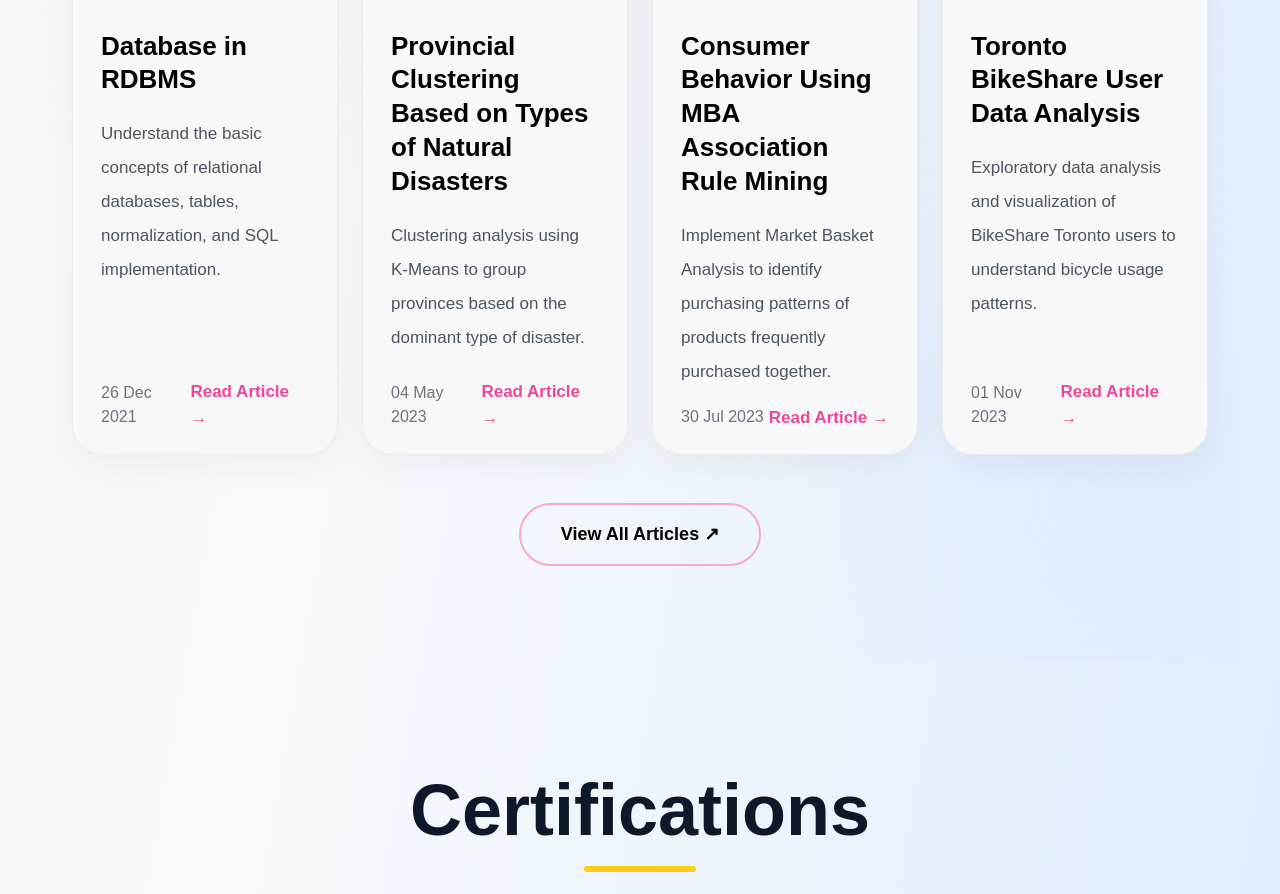
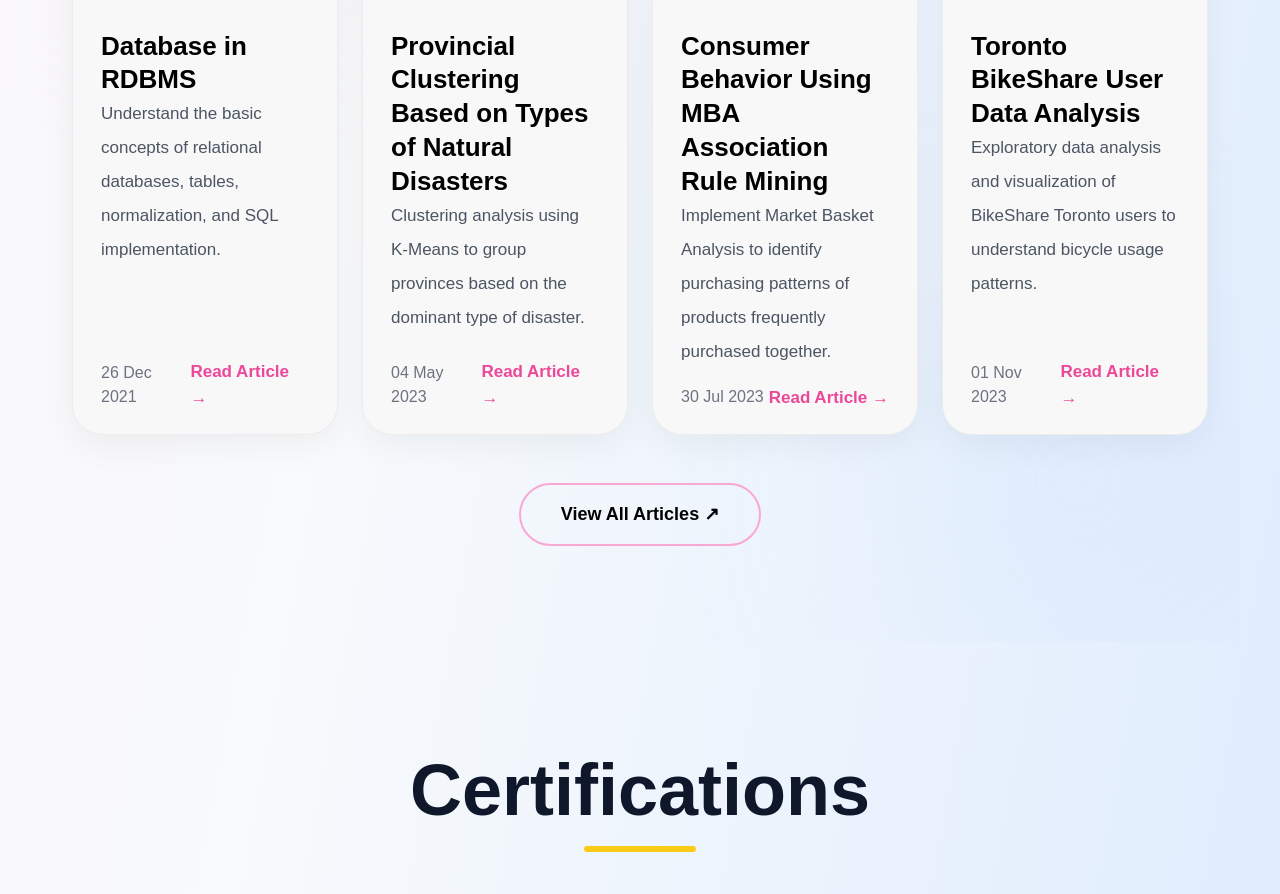
Before and after one commit to lintangntyas/portfolio, a Next.js app: page / in a window 1280 px wide. Shown: the part 5008-5902 px from the top of the page. Built offline with nearby package versions, Linux system fonts and the light colour scheme.

Commit message:
Update page.js

```diff
--- a/app/page.js
+++ b/app/page.js
@@ -1029,8 +1029,6 @@ export default function Home() {
                   text-[17px]
 
                   leading-[2]
-
-                  mt-5
                 "
               >
                 Understand the basic concepts of relational databases,
@@ -1154,8 +1152,6 @@ export default function Home() {
                   text-[17px]
 
                   leading-[2]
-
-                  mt-5
                 "
               >
                 Clustering analysis using K-Means to group provinces based on the dominant type of disaster.
@@ -1277,8 +1273,6 @@ export default function Home() {
                   text-[17px]
 
                   leading-[2]
-
-                  mt-5
                 "
               >
                 Implement Market Basket Analysis to identify purchasing patterns of products frequently purchased together.
@@ -1400,8 +1394,6 @@ export default function Home() {
                   text-[17px]
 
                   leading-[2]
-
-                  mt-5
                 "
               >
                 Exploratory data analysis and visualization of BikeShare Toronto users to understand bicycle usage patterns.
```
